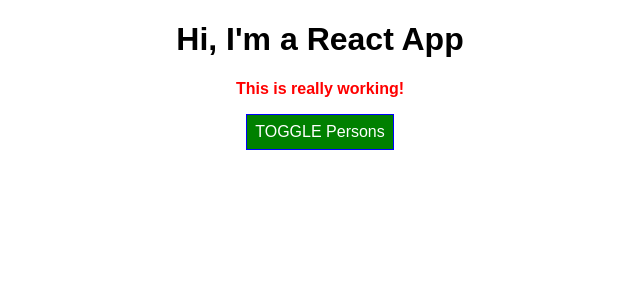
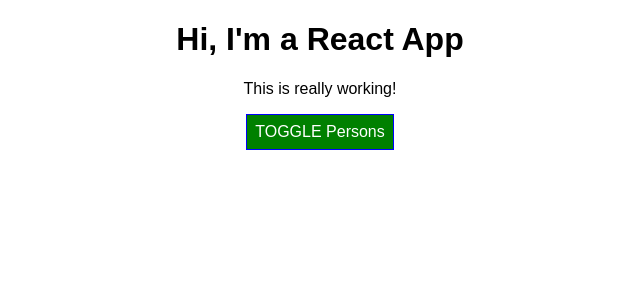
Before and after one commit to codershona/react_base_features_and_syntax, a React (Create React App) app: page / in a window 1280 px wide. Shown: the top 300 px of the page, without its empty margins (320-960 px from the left). Built offline with nearby package versions, Linux system fonts and the light colour scheme.

Commit message:
setting class names dynamically done by deleting lists className gets red and bold

```diff
--- a/src/App.js
+++ b/src/App.js
@@ -84,13 +84,19 @@
      }
 
 
-     let classes = ['red', 'bold'].join(' ');
+     const classes = [];
+     if (this.state.persons.length <= 2) {
+      classes.push('red');
+     }
+     if (this.state.persons.length <= 1) {
+      classes.push('bold');
+     }
 
 
     return (
       <div className="App">
         <h1>Hi, I'm a React App</h1>
-        <p className={classes}>This is really working!</p>
+        <p className={classes.join(' ')}>This is really working!</p>
         <button
         style={style}
         onClick={this.togglePersonsHandler}>TOGGLE Persons</button>
```
